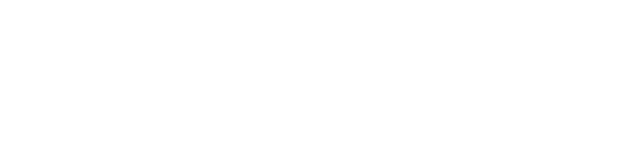
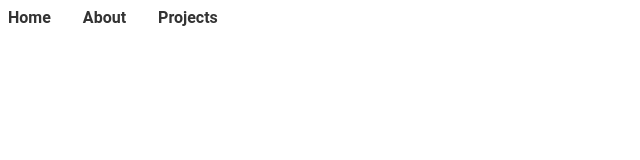
Before and after one commit to justindmadill10-ops/testrun, a plain HTML site: page about.html in a window 1280 px wide. Shown: the whole page, without its empty margins (0-640 px from the left). Drawn offline with Linux system fonts and the light colour scheme.

Commit message:
Update about.html

```diff
--- a/about.html
+++ b/about.html
@@ -5,6 +5,12 @@
     <link href="style.css" rel="stylesheet">
   </head>
   <body>
-
+    <nav>
+      <ul>
+        <li><a href="index.html">Home</a></li>
+        <li><a href="about.html">About</a></li>
+        <li><a href="projects.html">Projects</a></li>
+      </ul>
+    </nav>
   </body>
 </html>
```
